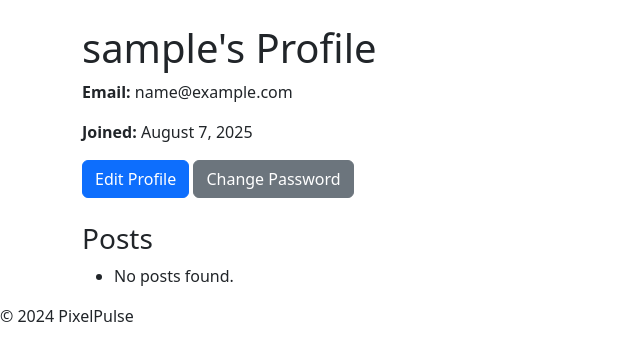
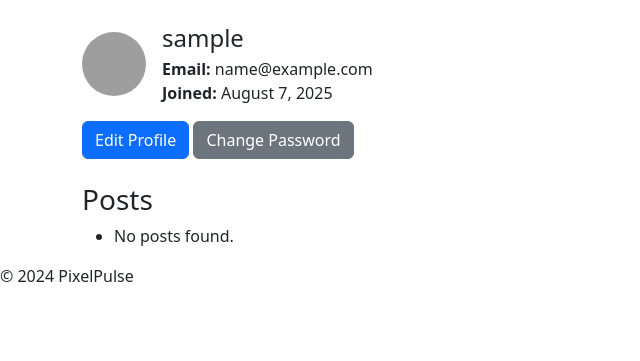
Before and after one commit to ksstrat/milestone-project-4, a Django app: a page that uses posts/templates/posts/user_profile.html in a window 1280 px wide. Shown: the part 56-417 px from the top of the page, without its empty margins (0-640 px from the left). Run offline with Django 4.2, Linux system fonts and the light colour scheme; the visitor is signed in with stand-in values (Sample User, id 1); data comes from the database, SQL or seed files in the repository; data that the repository does not hold is empty; grey boxes are pictures that could not be loaded.

Commit message:
feat: Display avatar and user details on profile page

```diff
--- a/posts/templates/posts/user_profile.html
+++ b/posts/templates/posts/user_profile.html
@@ -1,10 +1,20 @@
 {% extends "base.html" %}
+{% load static %}
 
 {% block content %}
 <div class="container mt-4">
-    <h1>{{ user_profile.username }}'s Profile</h1>
-    <p><strong>Email:</strong> {{ user_profile.email }}</p>
-    <p><strong>Joined:</strong> {{ user_profile.date_joined|date:"F j, Y" }}</p>
+    <div class="d-flex align-items-center mb-3">
+        {% if user_profile.profile.avatar %}
+        <img src="{{ user_profile.profile.avatar.url }}" class="rounded-circle me-3" width="64" height="64" alt="Avatar">
+        {% else %}
+        <img src="{% static 'images/default-avatar.png' %}" class="rounded-circle me-3" width="64" height="64" alt="Avatar">
+        {% endif %}
+        <div>
+            <h1 class="h4 mb-1">{{ user_profile.username }}</h1>
+            <div><strong>Email:</strong> {{ user_profile.email }}</div>
+            <div><strong>Joined:</strong> {{ user_profile.date_joined|date:"F j, Y" }}</div>
+        </div>
+    </div>
 
     <a href="{% url 'user_profile_edit' user.username %}" class="btn btn-primary">Edit Profile</a>
     <a href="{% url 'account_change_password' %}" class="btn btn-secondary">Change Password</a>
```
